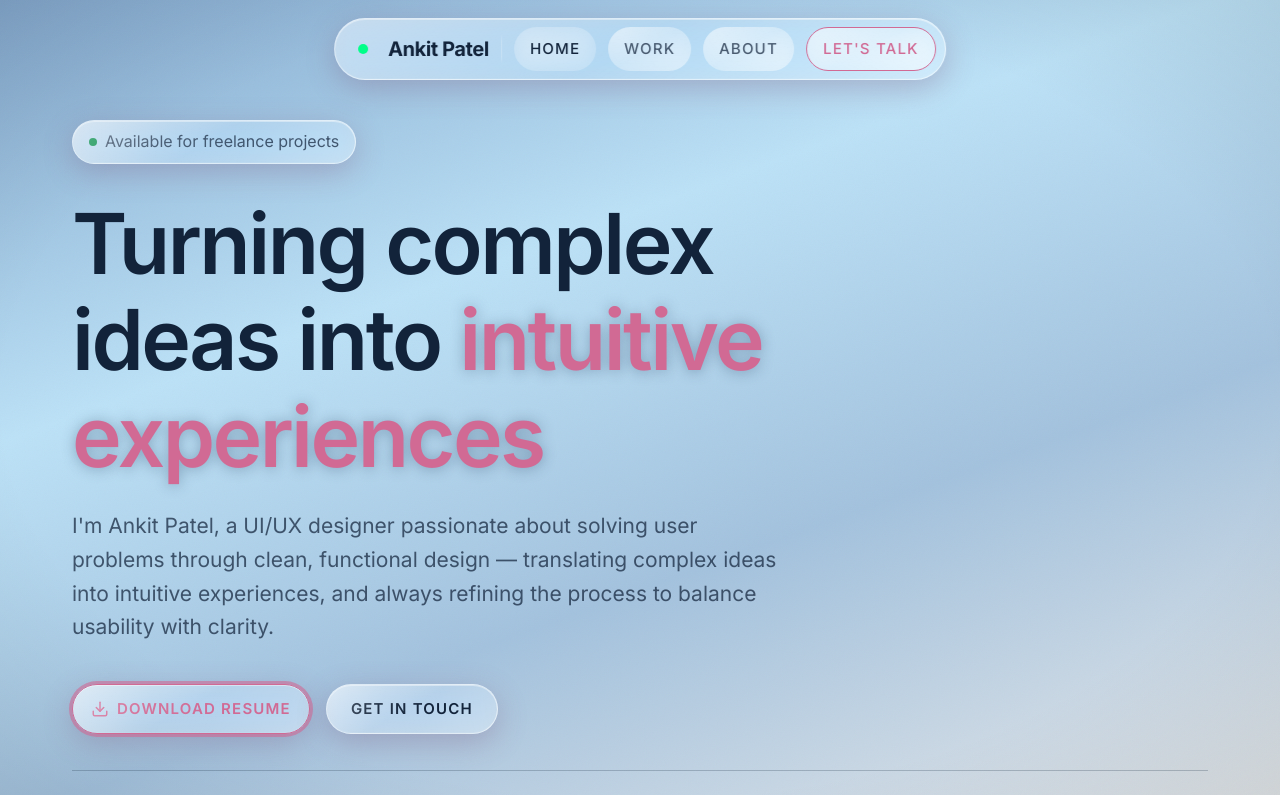
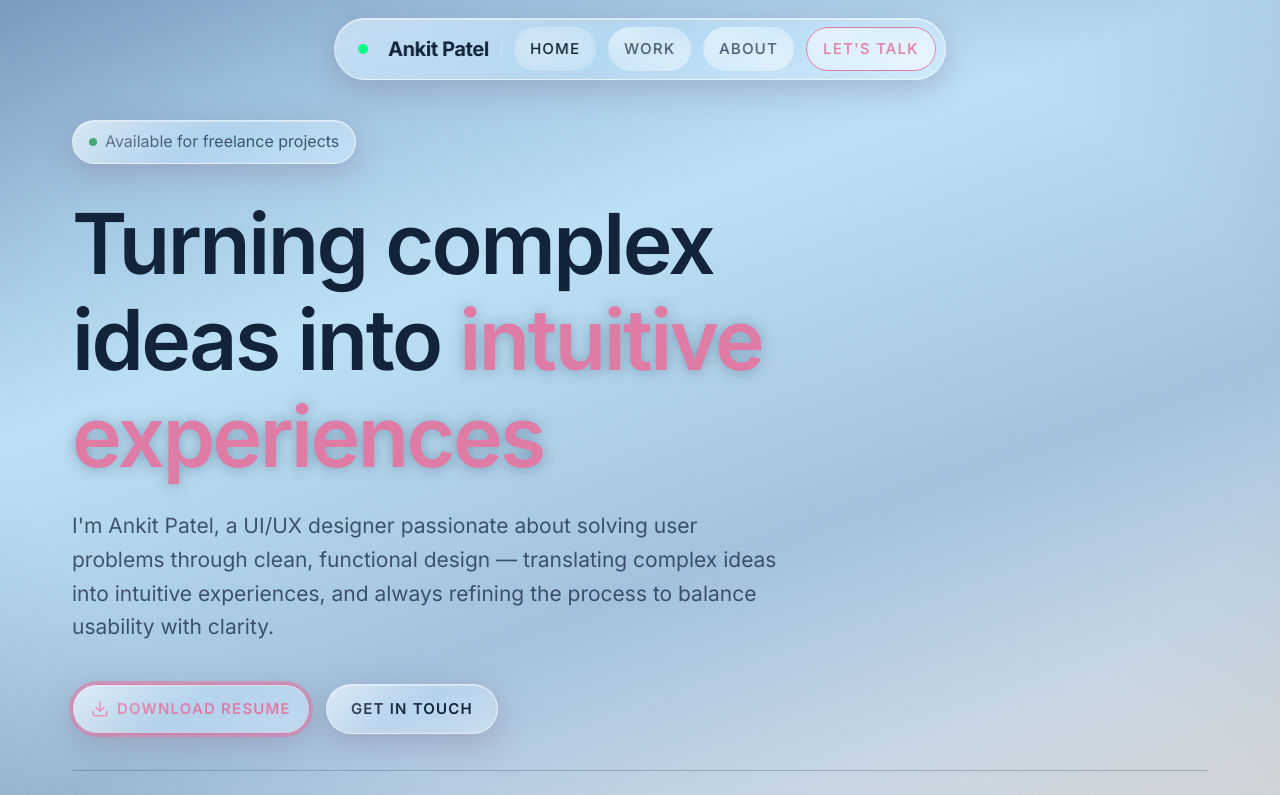
Before and after one commit to artsbyankit/artsbyankit.github.io, a React (Vite) app: page / in a window 1280 px wide. Shown: the top 795 px of the page. Built offline with nearby package versions, Linux system fonts and the light colour scheme.

Commit message:
Accent: lift pink to #de7ca5

```diff
--- a/src/theme.js
+++ b/src/theme.js
@@ -10,9 +10,9 @@
 
 /* ---------- ACCENT — THE one pink, tuned for the steel-blue bg ---------- */
 const accent = {
-  deep: '#d16a94', // raspberry petal — text, borders, eyebrows, highlights
-  strong: '#b4547a', // same soul, deeper for hover/press feedback
-  bright: '#d16a94', // one color everywhere
+  deep: '#de7ca5', // raspberry petal, lifted — text, borders, eyebrows
+  strong: '#c25f88', // deeper twin for hover/press feedback
+  bright: '#de7ca5', // one color everywhere
 };
 
 /* ============================================================
```
